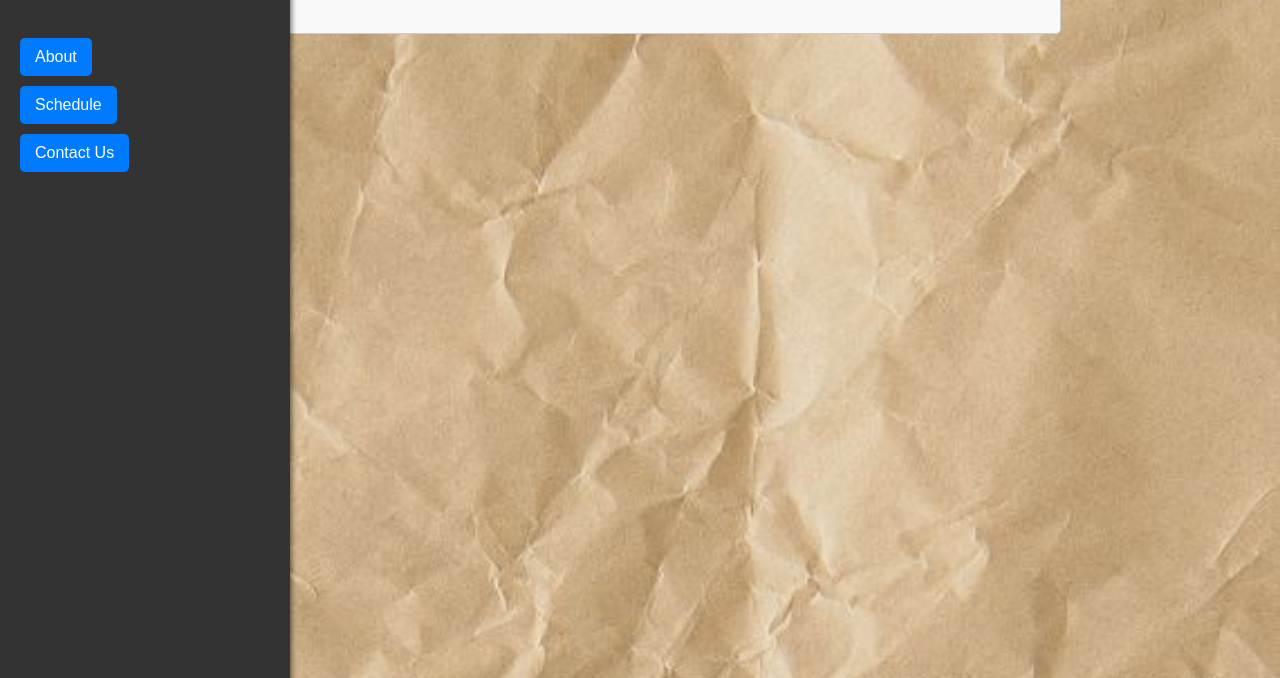
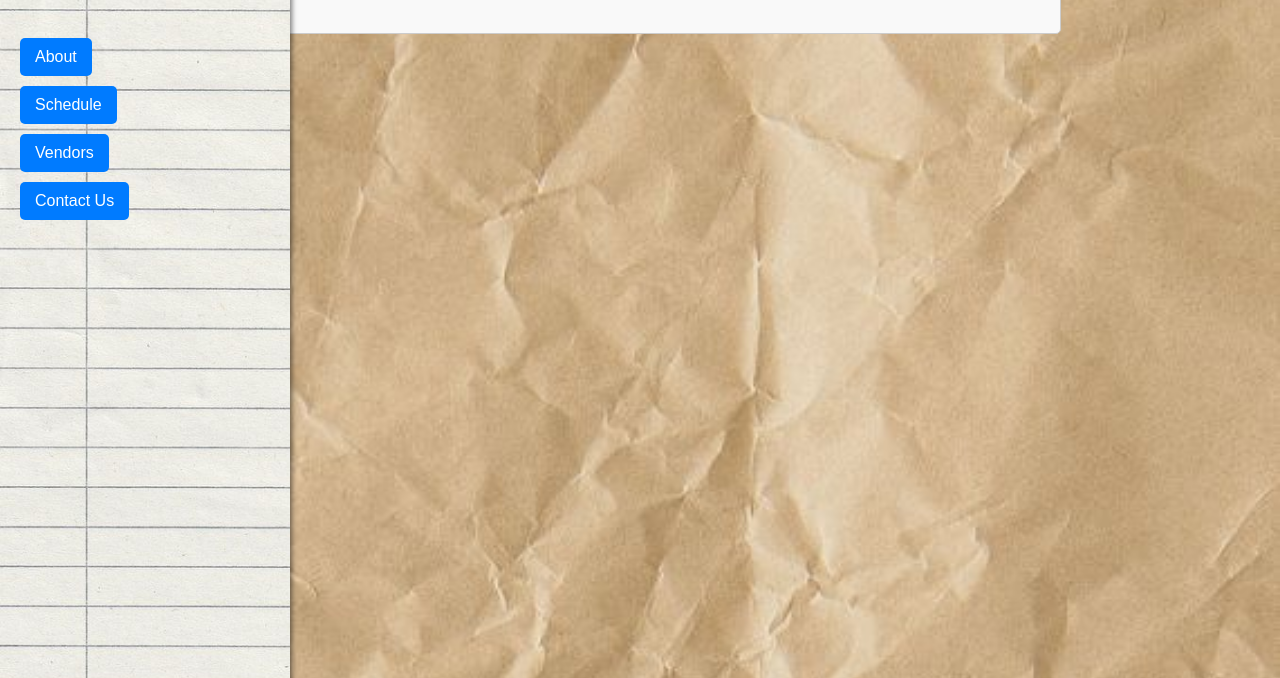
Before and after one commit to dogmoony/dogmoony.github.io, a plain HTML site: page index.html in a window 1280 px wide. Both pictures are taken after a click on the button "☰ Menu". Shown: the part 172-850 px from the top of the page. Drawn offline with Linux system fonts and the light colour scheme.

Commit message:
Styled background of menu panel on the web-page

```diff
--- a/index.html
+++ b/index.html
@@ -14,6 +14,7 @@
   <nav id="menu-panel" class="menu-panel">
     <button onclick="switchPage('about', event)" class="menu-button">About</button>
     <button onclick="switchPage('schedule', event)" class="menu-button">Schedule</button>
+    <button onclick="switchPage('vendors', event)" class="menu-button">Vendors</button>
     <button onclick="switchPage('contact', event)" class="menu-button">Contact Us</button>
   </nav>
 
@@ -28,6 +29,11 @@
     <p>Check our upcoming events on this page.</p>
   </div>
 
+  <div id="vendors" class="page">
+    <h1>Vendors Page</h1>
+    <p>Discover our local vendors on this page.</p>
+  </div>
+
   <div id="contact" class="page">
     <h1>Contact Page</h1>
     <p>Reach out to us via this page.</p>
--- a/script.js
+++ b/script.js
@@ -21,4 +21,5 @@ function switchPage(pageId, event) {
 
   // Add active class to the clicked button
   event.target.classList.add("active");
+  menuPanel.classList.toggle("active");
 }
--- a/styles.css
+++ b/styles.css
@@ -37,7 +37,9 @@ body {
     left: -250px; /* Hidden off-screen initially */
     width: 250px;
     height: 100%;
-    background-color: #333;
+    background-image: url("./data/images/menu-panel-background.jpg");
+    background-size: cover;
+    background-repeat: no-repeat;
     color: white;
     padding: 20px;
     padding-top: 200px;
```
Also changed, not shown: data/images/menu-panel-background.jpg (added).
